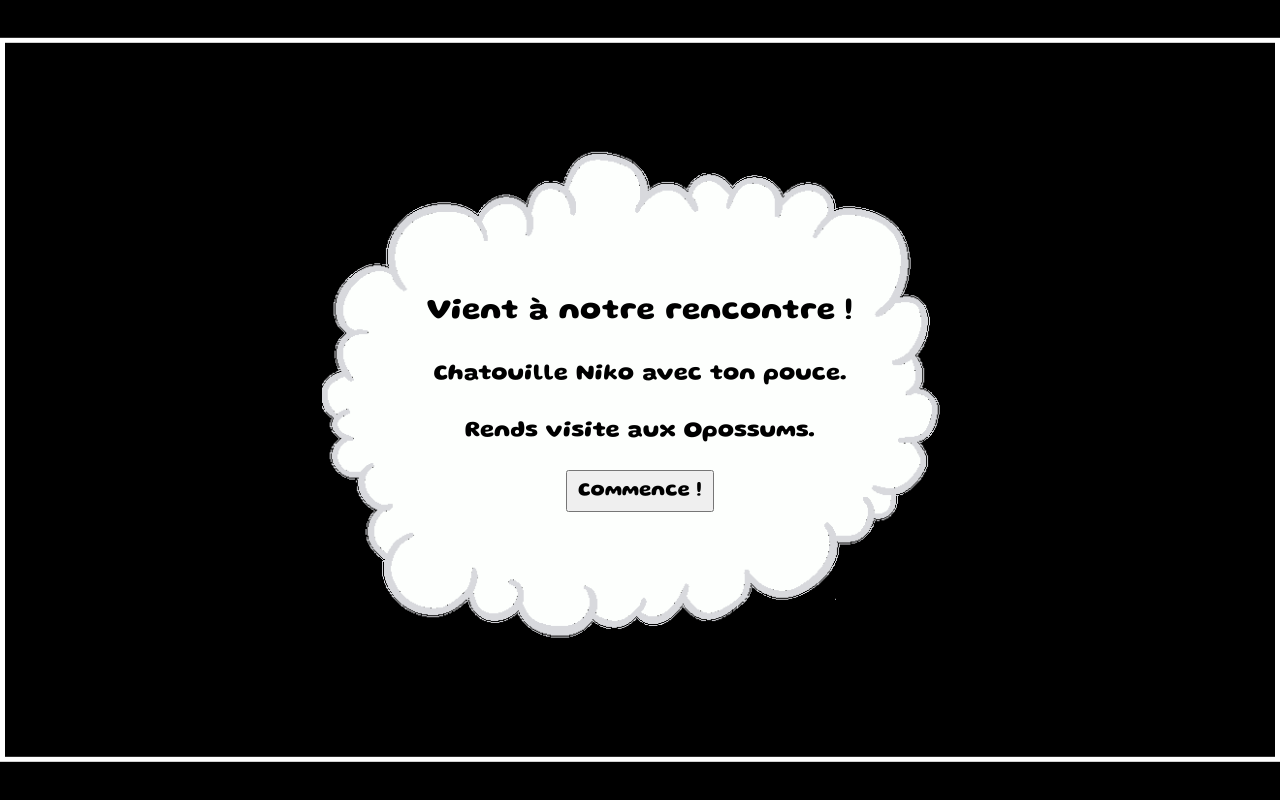
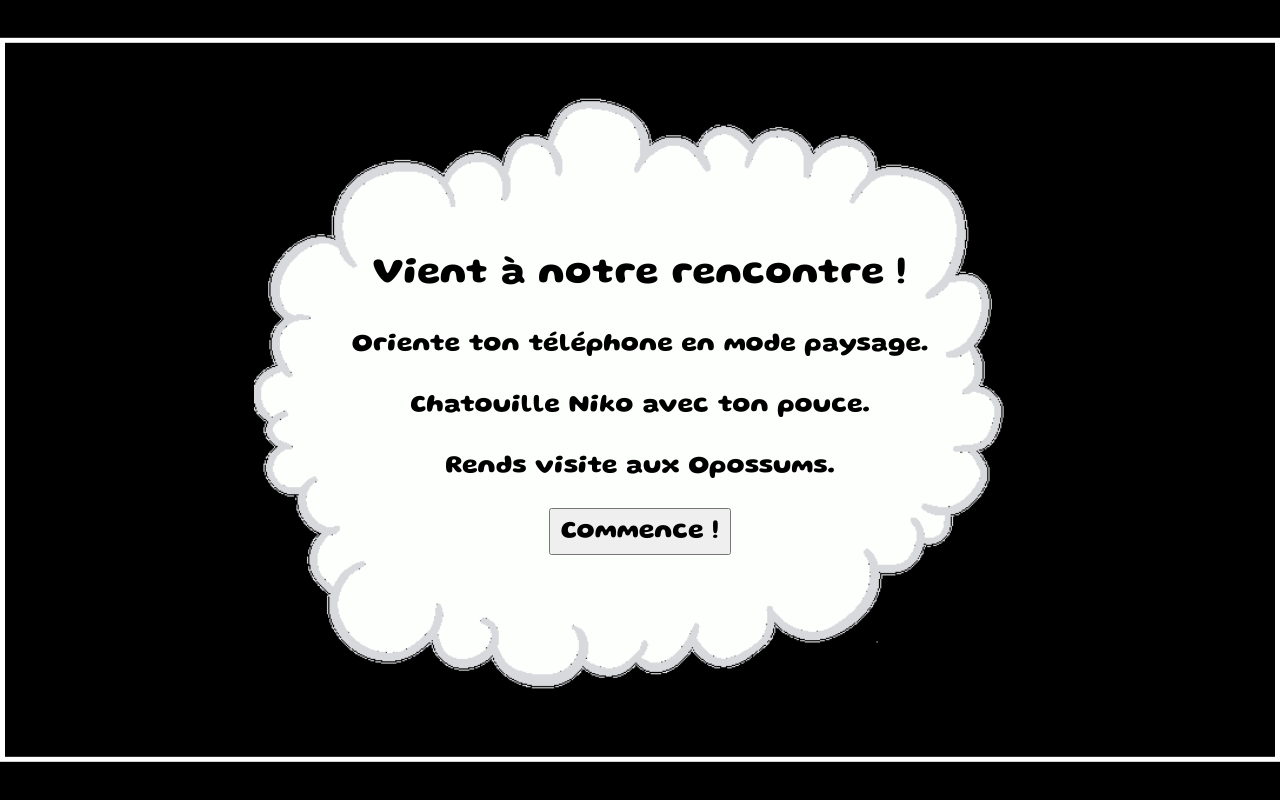
Before and after one commit to chadoc/opossum, a Vue app: page / in a window 1280 px wide. Built offline with nearby package versions, Linux system fonts and the light colour scheme.

Commit message:
fix: font + center + gimmick on 1 line

```diff
--- a/src/assets/main.css
+++ b/src/assets/main.css
@@ -42,7 +42,8 @@ a,
 
   button {
     font-family: julien;
-    font-size: 20px;
+    /* font-size: 20px; */
+    font-size: 3.2vh;
     padding: 10px;
   }
 
@@ -50,7 +51,8 @@ a,
     list-style-type: none;
     font-family: julien;
     color: black;
-    font-size: 23px;
+    /*font-size: 23px;*/
+    font-size: 3.2vh;
   }
 
   li {
@@ -59,6 +61,7 @@ a,
   }
 
   li.title {
-    font-size: 30px;
+    /* font-size: 30px; */
+    font-size: 4.7vh;
   }
 }
--- a/src/components/game/Config.ts
+++ b/src/components/game/Config.ts
@@ -14,7 +14,7 @@ export default {
   opossumScale: 0.25,
   bubbleSpeedScale: 0.0002,
   fumigeneSpeedModifier: 0.9,
-  gameDuration: 30,
+  gameDuration: 3,
   leftKeys: ['ArrowLeft', 'SwipeLeft'],
   upKeys: ['ArrowUp', 'SwipeUp'],
   downKeys: ['ArrowDown', 'SwipeDown'],
--- a/src/components/game/FullGame.vue
+++ b/src/components/game/FullGame.vue
@@ -51,7 +51,7 @@ const style = computed(() => {
 })
 
 function computeInfoBulleSize() {
-  const height = canvas1.value!.height - (canvas1.value!.height * 0.3)
+  const height = canvas1.value!.height - (canvas1.value!.height * 0.15)
 
   const width = height * (656/520)
   agendaWidth.value = `${width}px`
--- a/src/components/game/GameInfo.vue
+++ b/src/components/game/GameInfo.vue
@@ -3,6 +3,9 @@
     <ul>
       <li class="title">
         Vient à notre rencontre !
+      </li>
+      <li>
+        Oriente ton téléphone en mode paysage.
       </li>
       <li>
         Chatouille Niko avec ton pouce.
--- a/src/components/game/opossum/BubbleText.ts
+++ b/src/components/game/opossum/BubbleText.ts
@@ -11,7 +11,7 @@ type DisplayedRow = {
     height: number
 }
 
-const font = '3.2vh julien'
+const font = '3.4vh julien'
 const color = 'black'
 
 export class BubbleText {
--- a/src/components/game/opossum/Gimmicks.ts
+++ b/src/components/game/opossum/Gimmicks.ts
@@ -15,7 +15,7 @@ function nextGimmick() {
     return currentGimmick
 }
 
-function splitInLines(sentence: string, maxLine = 2): string[] {
+function splitInLines(sentence: string, maxLine = 1): string[] {
     const rowLimit = Math.round(sentence.length / maxLine)
     const lines: string[] = []
     let currentLine = 0
```
